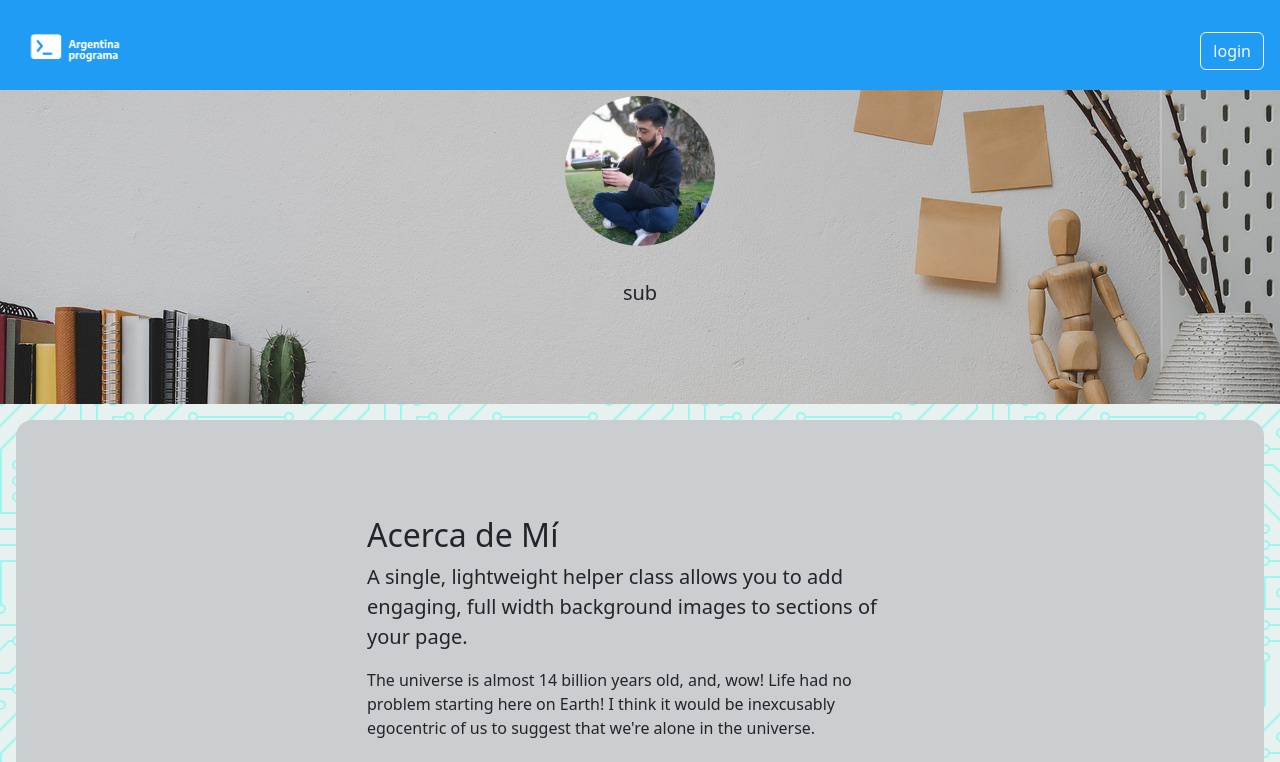
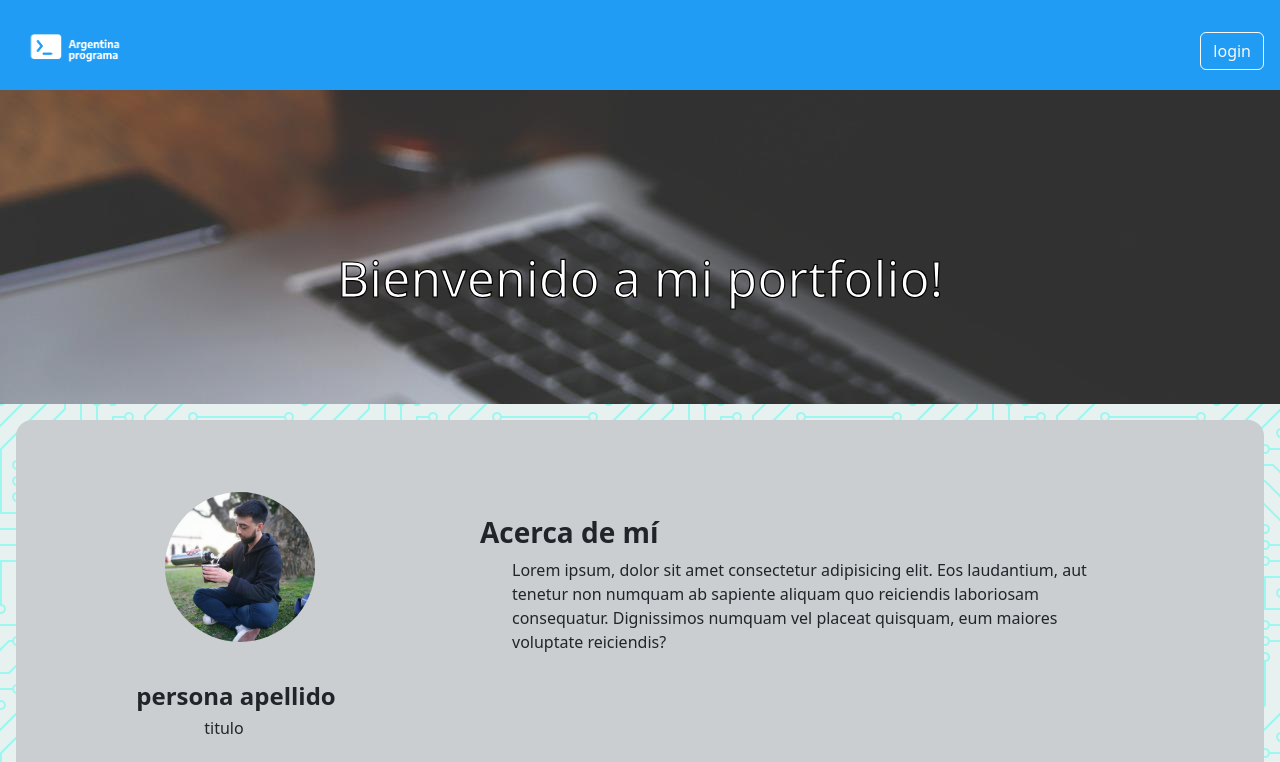
Before and after one commit to lucasalbornoz04/front-angular, an Angular app in the folder front/: page / in a window 1280 px wide. Shown: the top 762 px of the page. Built offline with nearby package versions, Linux system fonts and the light colour scheme; no server answers.

Commit message:
Cambios
cambios en el diseño

```diff
--- a/front/src/app/components/abount-me/abount-me.component.css
+++ b/front/src/app/components/abount-me/abount-me.component.css
@@ -3,3 +3,16 @@ section{
     margin: 1em;
     border-radius: 1em;
 }
+
+.img-fluid{
+    width: 150x;
+    height:150px;
+    margin-left: 2em;
+    border-radius: 2em;
+}
+h4{
+    margin-left: 1em;
+}
+p{
+    margin-left: 2em;
+}
--- a/front/src/app/components/abount-me/abount-me.component.html
+++ b/front/src/app/components/abount-me/abount-me.component.html
@@ -1,11 +1,26 @@
 <section class="py-5">
-    <div class="container my-5">
-        <div class="row justify-content-center">
-            <div class="col-lg-6">
-                <h2>{{title}}</h2>
-                <p class="lead">A single, lightweight helper class allows you to add engaging, full width background images to sections of your page.</p>
-                <p class="mb-0">The universe is almost 14 billion years old, and, wow! Life had no problem starting here on Earth! I think it would be inexcusably egocentric of us to suggest that we're alone in the universe.</p>
+    <div class="container-fluid">
+        <div class="row" >
+            <div class="col-md-4 px-5 py-4 text-center">
+                <img src="../../../assets/perfil.png" class="img-fluid rounded-circle mb-4" id="fotodeperfil">
+                <h4 class="fw-bold mt-3" id="nombre">persona apellido</h4>
+                <h6>titulo</h6>
+            </div>
+
+            <div class="col-md-7 p-5">
+                    <h3 class="fw-bold">Acerca de mí</h3>
+                    <p>Lorem ipsum, dolor sit amet consectetur adipisicing elit. Eos laudantium, aut tenetur non numquam ab sapiente aliquam quo reiciendis laboriosam consequatur. Dignissimos numquam vel placeat quisquam, eum maiores voluptate reiciendis?</p>
             </div>
         </div>
+        <div class="row">
+            <div class="col-12">
+                <div class="edit-persona-btn text-end">
+                    <button type="button" class="btn btn-dark">
+                        <i class="bi bi-pencil-fill"></i>
+                    </button>
+                </div>
+            </div>
+        </div>
+
     </div>
 </section>
--- a/front/src/app/components/header/header.component.css
+++ b/front/src/app/components/header/header.component.css
@@ -1,13 +1,7 @@
-/* header{
-    border-radius: 25px;
-}  */
-/* h1{
-    -webkit-text-stroke: 0.1vmin white;
+h1{
+    font-family: 'Lucida Sans', 'Lucida Sans Regular', ;
+    font-size: 50px;
+    color: white;
+    margin-top: 4em;
+    -webkit-text-stroke: 0.15vmin black;
 }
-p{
-    -webkit-text-stroke: 0.01vmin white;
-} */
-.img-fluid{
-    width: 150x;
-    height:150px;
-}
--- a/front/src/app/components/header/header.component.html
+++ b/front/src/app/components/header/header.component.html
@@ -1,7 +1,5 @@
 <header class=".container-fluid py-5 bg-image-full" style="background-image: url('../../../assets/banner.jpg')">
     <div class="text-center my-5">
-        <img class="img-fluid rounded-circle mb-4" src="../../../assets/perfil.png" alt="..." />
-        <h1 class="text-black fs-1 fw-bolder">{{persona.nombre}}</h1>
-        <p class="text-grey fs-5 ">sub</p>
+        <h1>Bienvenido a mi portfolio!</h1>
     </div>
 </header>
```
Also changed, not shown: front/src/assets/banner.jpg.
